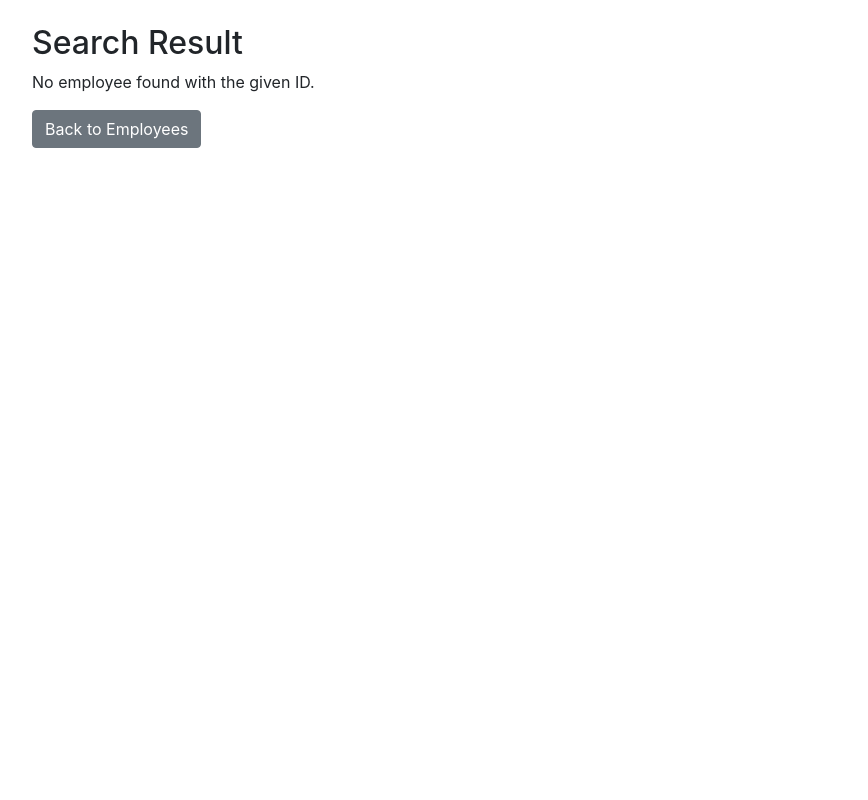
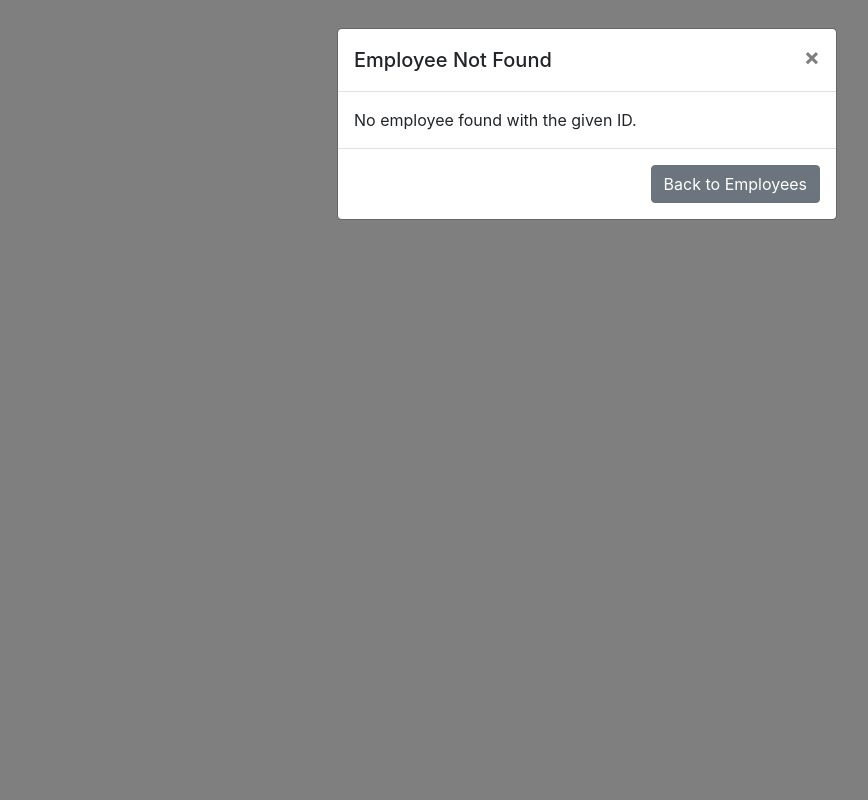
Before and after one commit to ntwz2004/Employ, a Flask app: template project_1/templates/search_result.html in a window 1280 px wide. Shown: the whole page, without its empty margins (53-921 px from the left). Run offline with Flask 3, Linux system fonts and the light colour scheme; the template is opened without the code that fills it, so the values that code supplies are empty; some libraries are stand-ins or nearby versions.

Commit message:
Add files via upload

```diff
--- a/project_1/templates/search_result.html
+++ b/project_1/templates/search_result.html
@@ -8,8 +8,8 @@
 </head>
 <body>
     <div class="container mt-4">
+        {% if employee %}
             <h2>Search Result</h2>
-        {% if employee %}
             <table class="table table-bordered">
                 <tr>
                     <th>Employee ID</th>
@@ -30,9 +30,33 @@
             </table>
             <a href="{{ url_for('index') }}" class="btn btn-secondary">Back to Employees</a>
         {% else %}
-        <p>No employee found with the given ID.</p>
+            <!-- ไม่แสดงชื่อ Search Result -->
+            <script>
+                window.onload = function() {
+                    $('#notFoundModal').modal('show');
+                }
+            </script>
+        {% endif %}
+    </div>
+
+    <!-- Modal สำหรับแจ้งว่าไม่พบพนักงาน -->
+    <div class="modal fade" id="notFoundModal" tabindex="-1" role="dialog" aria-labelledby="notFoundModalLabel" aria-hidden="true">
+        <div class="modal-dialog" role="document">
+            <div class="modal-content">
+                <div class="modal-header">
+                    <h5 class="modal-title" id="notFoundModalLabel">Employee Not Found</h5>
+                    <button type="button" class="close" data-dismiss="modal" aria-label="Close">
+                        <span aria-hidden="true">&times;</span>
+                    </button>
+                </div>
+                <div class="modal-body">
+                    No employee found with the given ID.
+                </div>
+                <div class="modal-footer">
                     <a href="{{ url_for('index') }}" class="btn btn-secondary">Back to Employees</a>
-        {% endif %}
+                </div>
+            </div>
+        </div>
     </div>
 
     <script src="https://code.jquery.com/jquery-3.5.1.slim.min.js"></script>
```
Also changed, not shown: project_1/instance/employees.db. Lines whose indentation alone changed are shown as unchanged.
